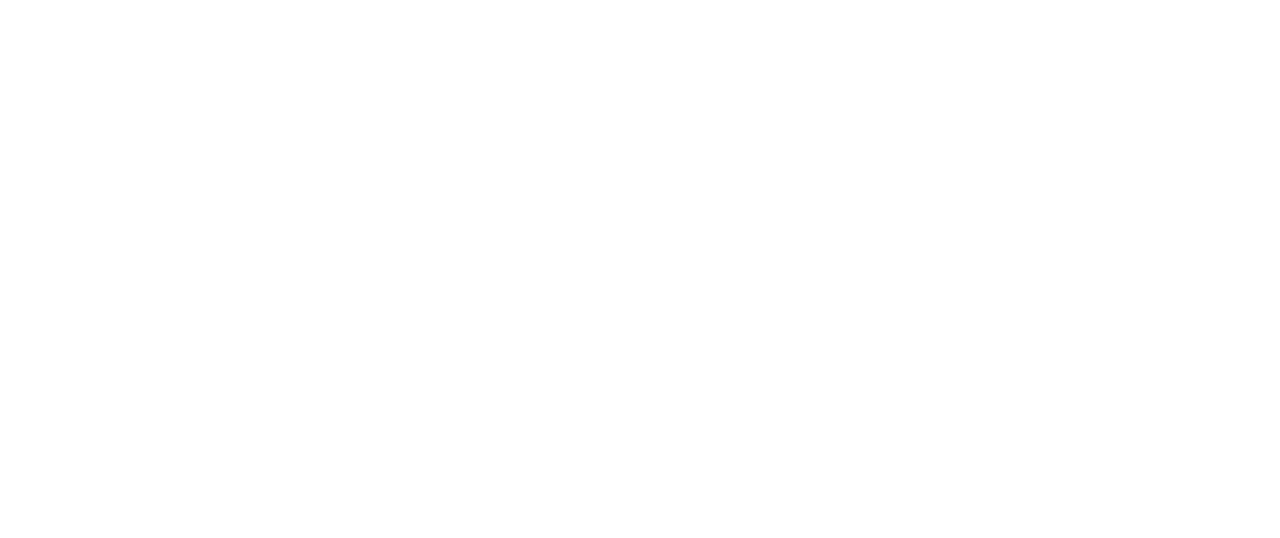
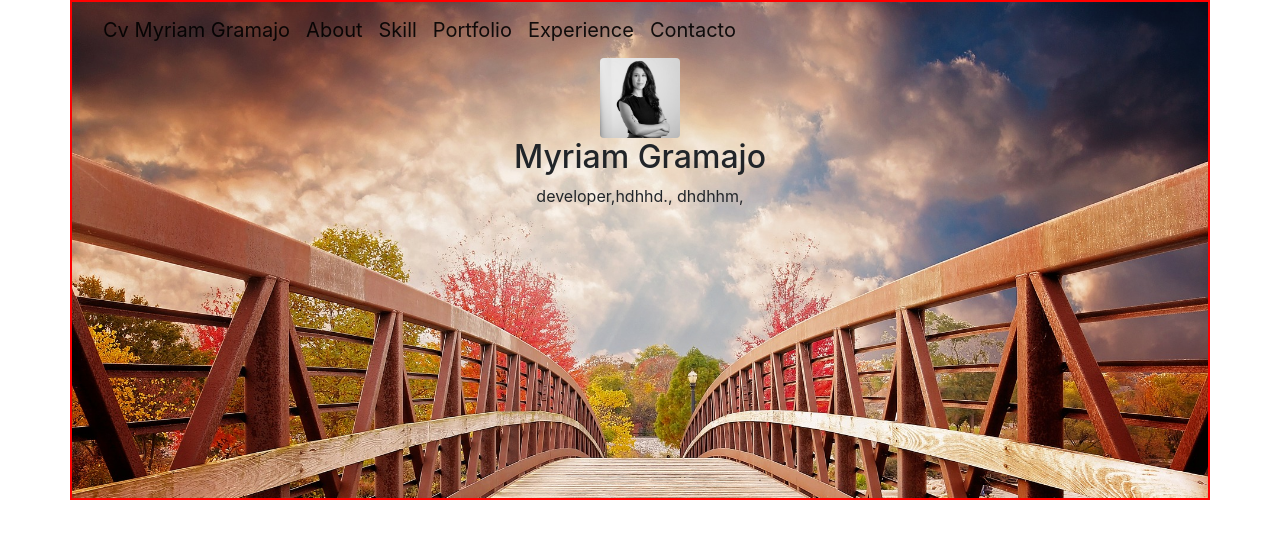
Before and after one commit to MyriamGramajo/MyriamGramajo.github.io, a plain HTML site: page index.html in a window 1280 px wide. Drawn offline with nearby package versions, Linux system fonts and the light colour scheme.

Commit message:
segundo cambio

```diff
--- a/index.html
+++ b/index.html
@@ -10,6 +10,7 @@
     <!-- Bootstrap CSS -->
     <link rel="stylesheet" href="https://stackpath.bootstrapcdn.com/bootstrap/4.3.1/css/bootstrap.min.css"
         integrity="sha384-ggOyR0iXCbMQv3Xipma34MD+dH/1fQ784/j6cY/iJTQUOhcWr7x9JvoRxT2MZw1T" crossorigin="anonymous">
+        <link rel="stylesheet" href="./style.css">
 </head>
 
 <body>
@@ -27,11 +28,30 @@
         </script>
 
 
-<section>
-    <div class="container">
+    <section>
+        <div class="container">
 
-    </div>
-</section>
+            <nav class="navbar navbar-expand-lg navbar-light ">
+                <a class="navbar-brand" href="#">Cv Myriam Gramajo</a>
+                <a class="navbar-brand" href="#">About</a>
+                <a class="navbar-brand" href="#">Skill</a>
+                <a class="navbar-brand" href="#">Portfolio</a>
+                <a class="navbar-brand" href="#">Experience</a>
+                <a class="navbar-brand" href="#">Contacto</a>
+            </nav>
+
+            <div class="text-center">
+                <img src="./fotocv.jpg"    class="rounded " style="width: 80px;" alt="...">
+                <div class="descripcion">
+                    <h2>Myriam Gramajo</h2>
+                    <p>developer,hdhhd., dhdhhm,</p>
+                </div>
+              </div>
+
+
+
+        </div>
+    </section>
 
 
 
--- /dev/null
+++ b/style.css
@@ -0,0 +1,6 @@
+.container{
+    border: 2px solid red;
+    height: 500px;
+    background-image: url(./imagen-fondo.jpg);
+    background-size: cover;
+}
```
Also changed, not shown: fotocv.jpg (added), imagen-fondo.jpg (added).
